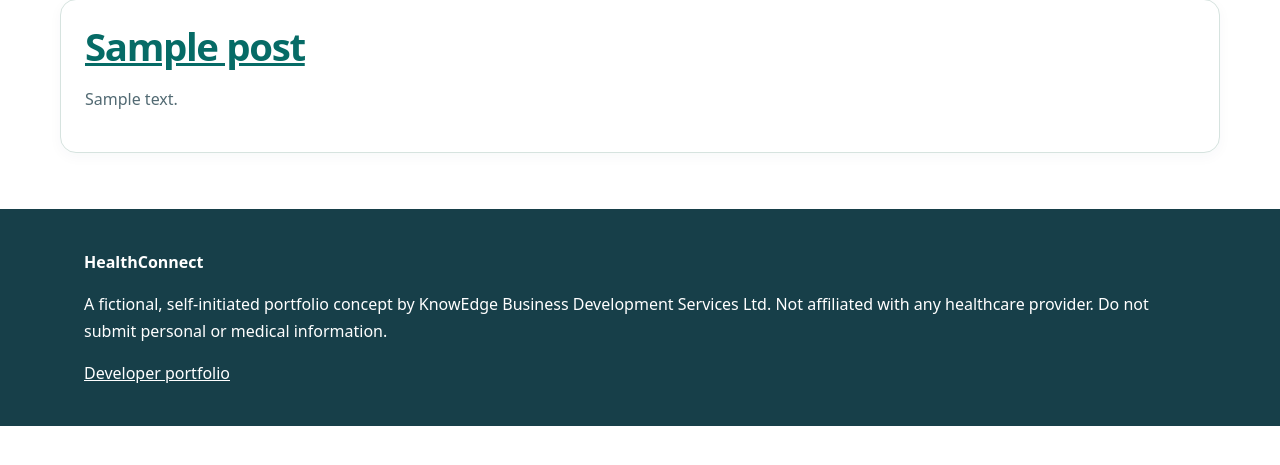
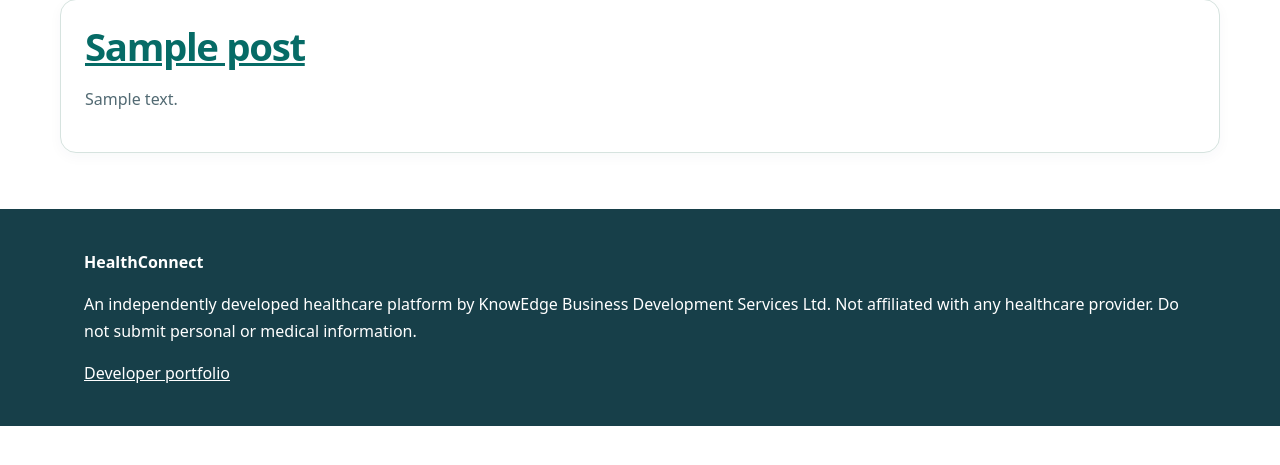
Before and after one commit to Kelvinkingly/healthconnect-wordpress, a WordPress theme: template theme/healthconnect/index.php in a window 1280 px wide. Shown: the part 278-743 px from the top of the page. Run offline with PHP 8.4 and a stand-in for WordPress, Linux system fonts and the light colour scheme; the site name, menu and one post (Sample post) are stand-ins, and other content is empty.

Commit message:
Refine HealthConnect professional portfolio positioning

```diff
--- a/theme/healthconnect/footer.php
+++ b/theme/healthconnect/footer.php
@@ -1 +1 @@
-<footer class="footer"><div class="wrap"><strong>HealthConnect</strong><p>A fictional, self-initiated portfolio concept by KnowEdge Business Development Services Ltd. Not affiliated with any healthcare provider. Do not submit personal or medical information.</p><a href="https://github.com/Kelvinkingly">Developer portfolio</a></div></footer><?php wp_footer(); ?></body></html>
+<footer class="footer"><div class="wrap"><strong>HealthConnect</strong><p>An independently developed healthcare platform by KnowEdge Business Development Services Ltd. Not affiliated with any healthcare provider. Do not submit personal or medical information.</p><a href="https://github.com/Kelvinkingly">Developer portfolio</a></div></footer><?php wp_footer(); ?></body></html>
```
